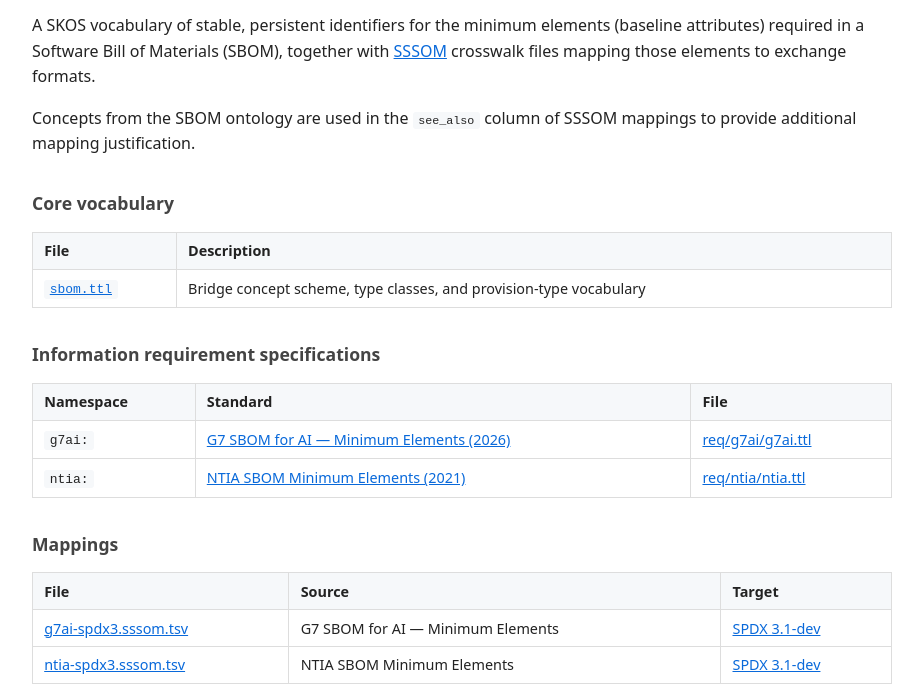
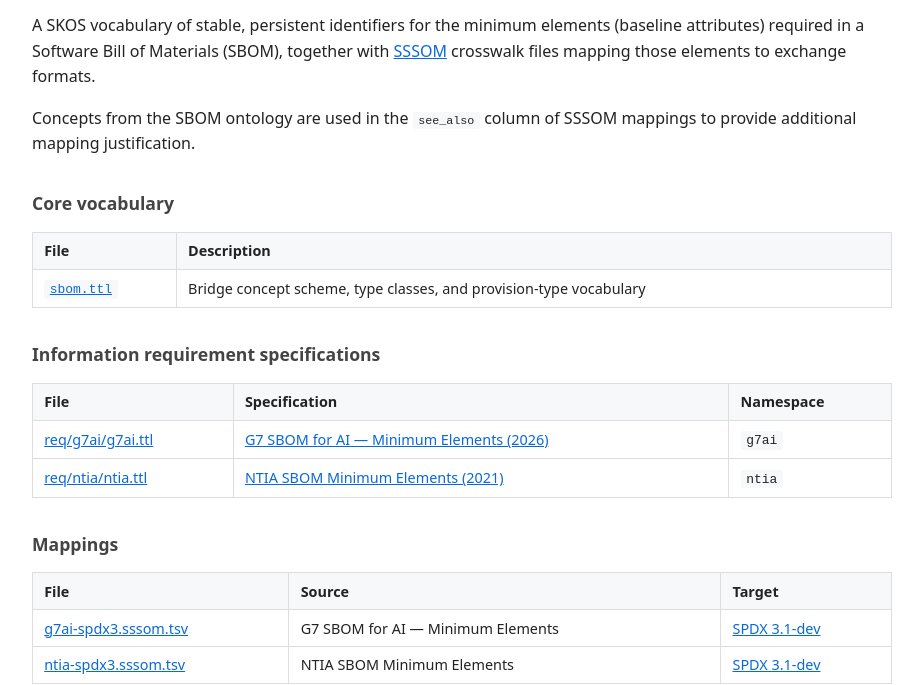
Before and after one commit to openregtech/sbom, a plain HTML site: page docs/index.html in a window 1280 px wide. Shown: the part 119-804 px from the top of the page, without its empty margins (178-1101 px from the left). Drawn offline with Linux system fonts and the light colour scheme.

Commit message:
Revise namespace table
Signed-off-by: Arthit Suriyawongkul <arthit@gmail.com>

```diff
--- a/docs/index.html
+++ b/docs/index.html
@@ -40,41 +40,41 @@
 
 <h2>Information requirement specifications</h2>
 <table>
-  <tr><th>Namespace</th><th>Standard</th><th>File</th></tr>
+  <tr><th>File</th><th>Specification</th><th>Namespace</th></tr>
 <!--
   <tr>
-    <td><code>bsitr:</code></td>
+    <td><a href="req/bsitr/bsitr.ttl">req/bsitr/bsitr.ttl</a></td>
     <td><a href="https://bsi.bund.de/dok/TR-03183-en">BSI TR-03183-2 v2.1.0 (2025)</a></td>
-    <td><a href="req/bsitr/bsitr.ttl">req/bsitr/bsitr.ttl</a></td>
+    <td><code>bsitr</code></td>
   </tr>
   <tr>
-    <td><code>fsct3:</code></td>
+    <td><code>fsct3</code></td>
     <td><a href="https://www.cisa.gov/resources-tools/resources/framing-software-component-transparency-2024">CISA FSCT 3rd Ed. (2024)</a></td>
     <td><a href="req/fsct3/fsct3.ttl">req/fsct3/fsct3.ttl</a></td>
   </tr>
   <tr>
-    <td><code>cisa25:</code></td>
+    <td><a href="req/cisa25/cisa25.ttl">req/cisa25/cisa25.ttl</a></td>
     <td>CISA SBOM Minimum Elements (2025)</td>
-    <td><a href="req/cisa25/cisa25.ttl">req/cisa25/cisa25.ttl</a></td>
+    <td><code>cisa25</code></td>
   </tr>
 -->
   <tr>
-    <td><code>g7ai:</code></td>
+    <td><a href="req/g7ai/g7ai.ttl">req/g7ai/g7ai.ttl</a></td>
     <td><a href="https://www.bsi.bund.de/SharedDocs/Downloads/EN/BSI/KI/SBOM-for-AI_minimum-elements.html">G7 SBOM for AI — Minimum Elements (2026)</a></td>
-    <td><a href="req/g7ai/g7ai.ttl">req/g7ai/g7ai.ttl</a></td>
-  </tr>
-  <tr>
-    <td><code>ntia:</code></td>
-    <td><a href="https://ntia.gov/sites/default/files/publications/sbom_minimum_elements_for_a_software_bill_of_materials.pdf">NTIA SBOM Minimum Elements (2021)</a></td>
-    <td><a href="req/ntia/ntia.ttl">req/ntia/ntia.ttl</a></td>
+    <td><code>g7ai</code></td>
   </tr>
 <!--
   <tr>
+    <td><a href="req/mof/mof.ttl">req/mof/mof.ttl</a></td>
+    <td><a href="https://lfaidata.foundation/blog/2024/12/17/mof-specification-v1/">Model Openness Framework v1.0 (2024)</a></td>
     <td><code>mof:</code></td>
-    <td><a href="https://lfaidata.foundation/blog/2024/12/17/mof-specification-v1/">Model Openness Framework v1.0 (2024)</a></td>
-    <td><a href="req/mof/mof.ttl">req/mof/mof.ttl</a></td>
   </tr>
 -->
+  <tr>
+    <td><a href="req/ntia/ntia.ttl">req/ntia/ntia.ttl</a></td>
+    <td><a href="https://ntia.gov/sites/default/files/publications/sbom_minimum_elements_for_a_software_bill_of_materials.pdf">NTIA SBOM Minimum Elements (2021)</a></td>
+    <td><code>ntia</code></td>
+  </tr>
 </table>
 
 <!--
@@ -112,7 +112,6 @@
 
 <footer>
   Maintained by <a href="https://github.com/bact">Arthit Suriyawongkul</a>.
-  Persistent URIs via <a href="https://w3id.org/">w3id.org</a>.
 </footer>
 
 </body>
```
Also changed, not shown: 1 other file.
